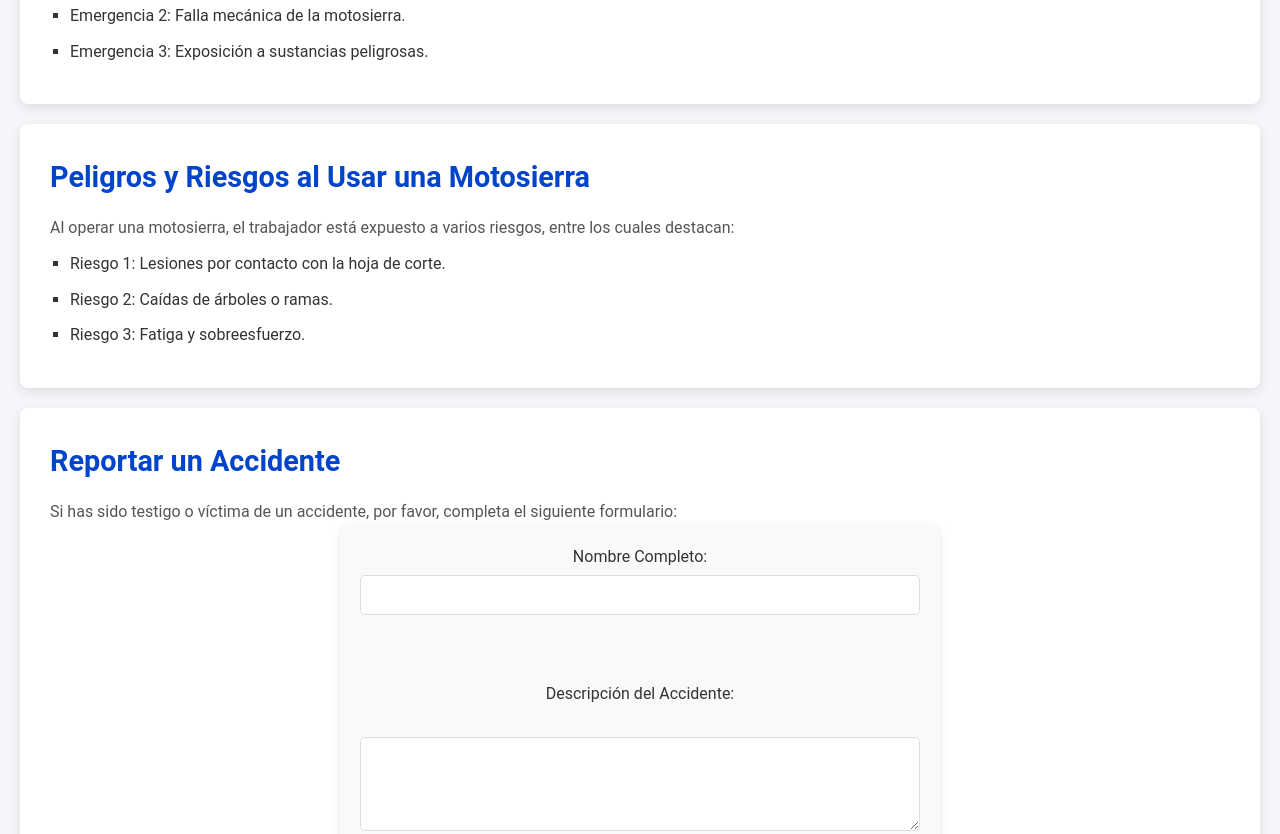
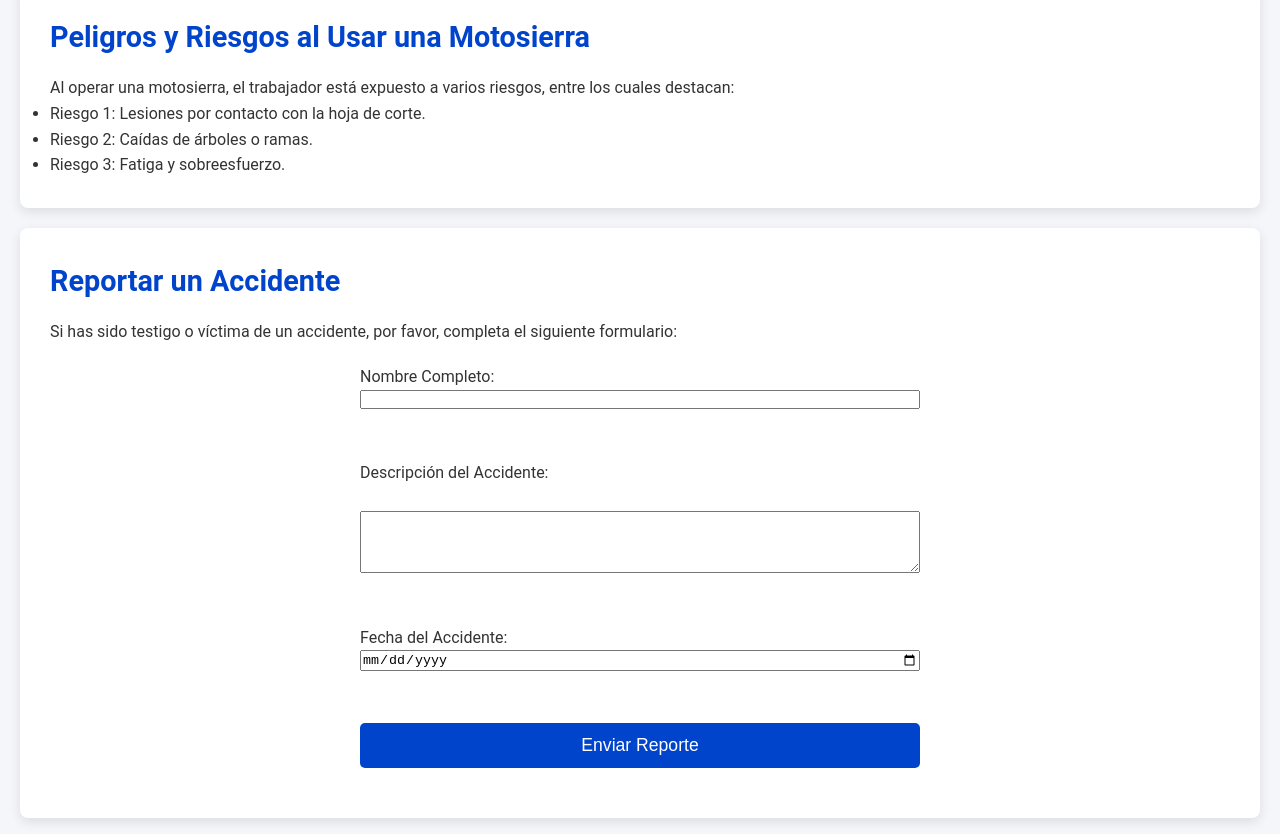
Before and after one commit to CatalinaFaus/Guiadeemergencias.online, a plain HTML site: page index.html in a window 1280 px wide. Shown: the part 836-1670 px from the top of the page. Drawn offline with Linux system fonts and the light colour scheme.

Commit message:
Update styles.css

```diff
--- a/styles.css
+++ b/styles.css
@@ -1,16 +1,16 @@
-/* Estilo General de la Página */
+/* Estilos generales */
 * {
     margin: 0;
     padding: 0;
     box-sizing: border-box;
 }
 
-/* Fondo de la página */
 body {
     font-family: 'Roboto', sans-serif;
     background-color: #f4f6f9;
     color: #333;
     line-height: 1.6;
+    padding-top: 70px; /* Espacio para la cabecera fija */
 }
 
 /* Cabecera */
@@ -31,13 +31,13 @@ header h1 {
 }
 
 nav ul {
+    display: none;
     list-style: none;
     padding: 0;
 }
 
 nav ul li {
-    display: inline;
-    margin: 0 20px;
+    margin: 10px 0;
 }
 
 nav ul li a {
@@ -52,23 +52,21 @@ nav ul li a:hover {
     color: #ffeb3b;
 }
 
-/* Contenedor principal para separar las secciones */
-main {
-    padding-top: 90px; /* Para dar espacio a la cabecera fija */
+#menu-toggle {
+    background: none;
+    color: white;
+    border: none;
+    font-size: 1.5rem;
+    cursor: pointer;
 }
 
-/* Estilo para las secciones */
-section {
+/* Contenido principal */
+main section {
     background-color: #ffffff;
     margin: 20px;
     padding: 30px;
     border-radius: 8px;
     box-shadow: 0 4px 12px rgba(0, 0, 0, 0.1);
-    transition: box-shadow 0.3s ease;
-}
-
-section:hover {
-    box-shadow: 0 6px 20px rgba(0, 0, 0, 0.1);
 }
 
 h2 {
@@ -77,73 +75,28 @@ h2 {
     margin-bottom: 15px;
 }
 
-p {
-    font-size: 1rem;
-    color: #555;
-}
-
-/* Listas */
-ul {
-    list-style: square;
-    padding-left: 20px;
-    margin-top: 10px;
-}
-
-ul li {
-    margin-bottom: 10px;
-}
-
-/* Formulario de Reporte de Accidente */
+/* Formulario */
 #reportar-accidente form {
     display: flex;
     flex-direction: column;
-    align-items: center;
     max-width: 600px;
     margin: 0 auto;
-    background-color: #f9f9f9;
     padding: 20px;
-    border-radius: 8px;
-    box-shadow: 0 4px 10px rgba(0, 0, 0, 0.1);
 }
 
-#reportar-accidente form label {
-    font-size: 1rem;
-    color: #333;
-    margin-bottom: 5px;
-}
-
-#reportar-accidente form input,
-#reportar-accidente form textarea {
-    width: 100%;
-    padding: 10px;
-    margin-bottom: 15px;
-    border: 1px solid #ddd;
-    border-radius: 5px;
-    font-size: 1rem;
-    outline: none;
-}
-
-#reportar-accidente form input:focus,
-#reportar-accidente form textarea:focus {
-    border-color: #0044cc;
-}
-
-#reportar-accidente form button {
-    padding: 12px 20px;
+button {
     background-color: #0044cc;
     color: white;
+    padding: 12px;
     border: none;
     border-radius: 5px;
     font-size: 1.1rem;
-    cursor: pointer;
-    transition: background-color 0.3s ease;
 }
 
-#reportar-accidente form button:hover {
+button:hover {
     background-color: #0033aa;
 }
 
-/* Footer */
 footer {
     background-color: #333;
     color: white;
@@ -154,22 +107,3 @@ footer {
     bottom: 0;
     width: 100%;
 }
-
-/* Botones en la navegación */
-nav ul li a {
-    padding: 10px 15px;
-    border-radius: 5px;
-    text-transform: uppercase;
-}
-
-/* Ajustes para pantallas pequeñas (móviles) */
-@media (max-width: 768px) {
-    nav ul li {
-        display: block;
-        margin: 10px 0;
-    }
-
-    header h1 {
-        font-size: 1.5rem;
-    }
-}
```
